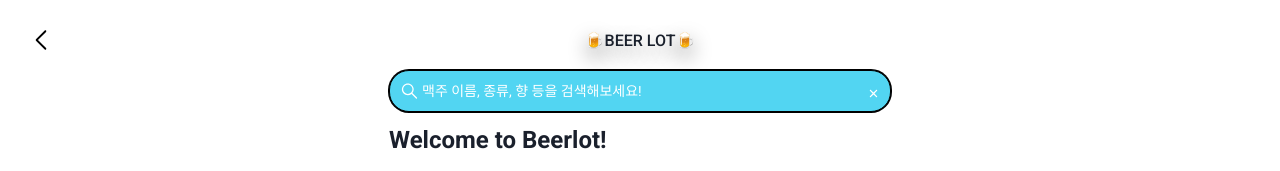
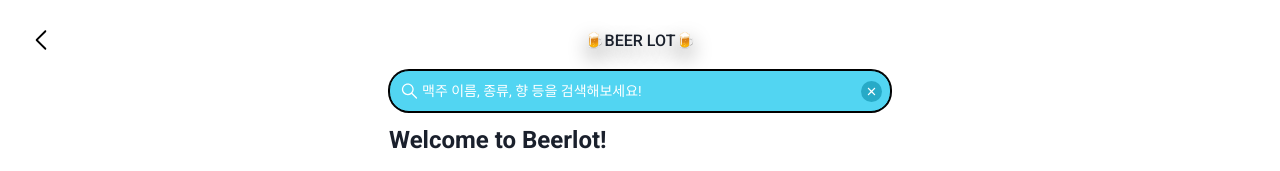
Before and after one commit to taeee1/beerlot-client, a Next.js app: page /search in a window 1280 px wide. Shown: the top 171 px of the page. Built offline with nearby package versions, Linux system fonts and the light colour scheme.

Commit message:
chore: delete button added as circle with right color

```diff
--- a/src/search/SearchInput.tsx
+++ b/src/search/SearchInput.tsx
@@ -6,9 +6,9 @@
   InputLeftElement,
   InputRightElement,
 } from "@chakra-ui/react";
-import React, { useRef } from "react";
-import { SearchGlass, WhiteCross } from "../../public/svg";
-import { SEARCH_BAR_PLACEHOLDER } from "../../interface/static";
+import React, {useRef} from "react";
+import {SearchGlass, WhiteCross} from "../../public/svg";
+import {SEARCH_BAR_PLACEHOLDER} from "../../interface/static";
 
 interface SearchInputProps {
   onKeyPress: (e: React.KeyboardEvent<HTMLInputElement>) => void;
@@ -43,7 +43,7 @@
         autoFocus
         borderRadius="20px"
         textColor="white"
-        _placeholder={{ color: "inherit" }}
+        _placeholder={{color: "inherit"}}
         focusBorderColor="inherit"
         _hover={{}}
       />
@@ -51,7 +51,7 @@
         <SearchGlass />
       </InputLeftElement>
       <InputRightElement h="full" onClick={clearInput} borderRadius="50%">
-        <Box w="17px" h="17px" id="circle" borderRadius="50%" color="blue.200">
+        <Box w="21px" h="21px" borderRadius="full" bg="blue.200">
           <WhiteCross />
         </Box>
       </InputRightElement>
```
